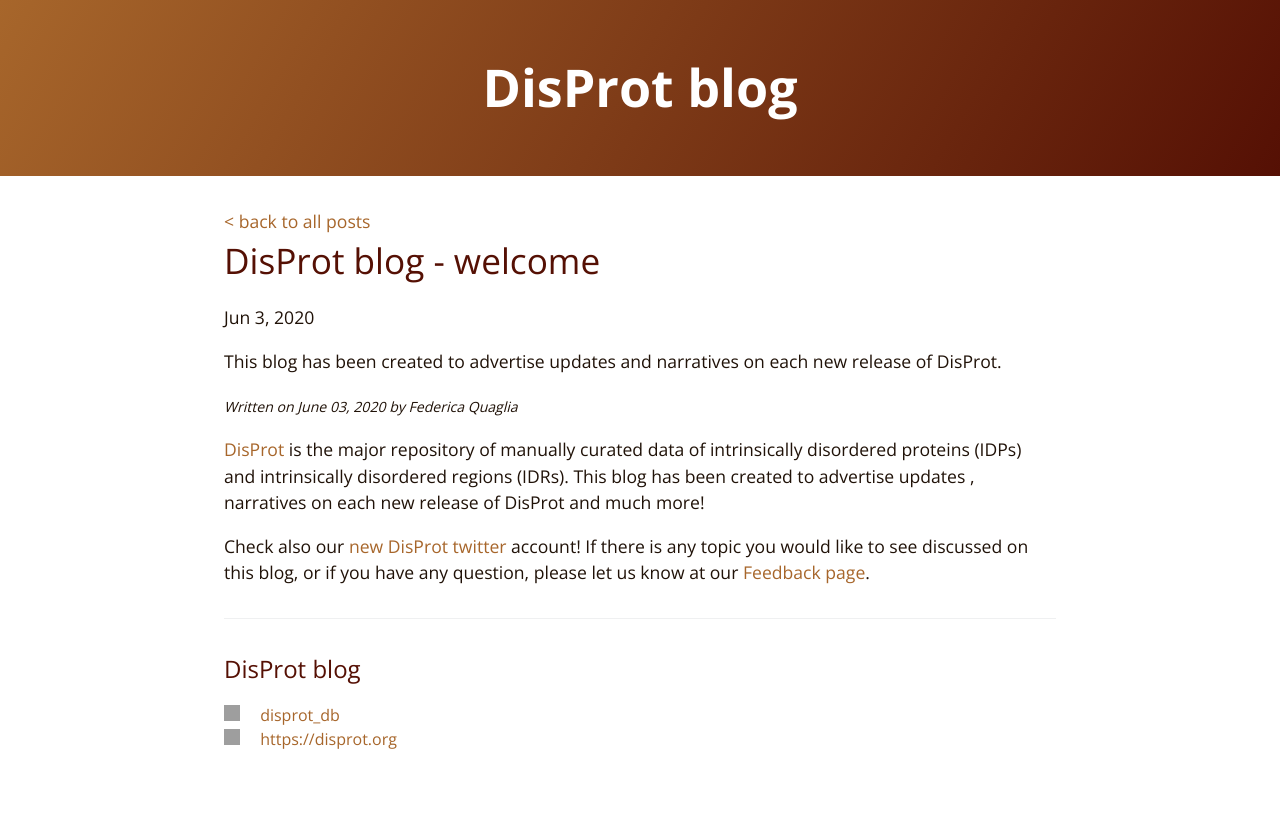
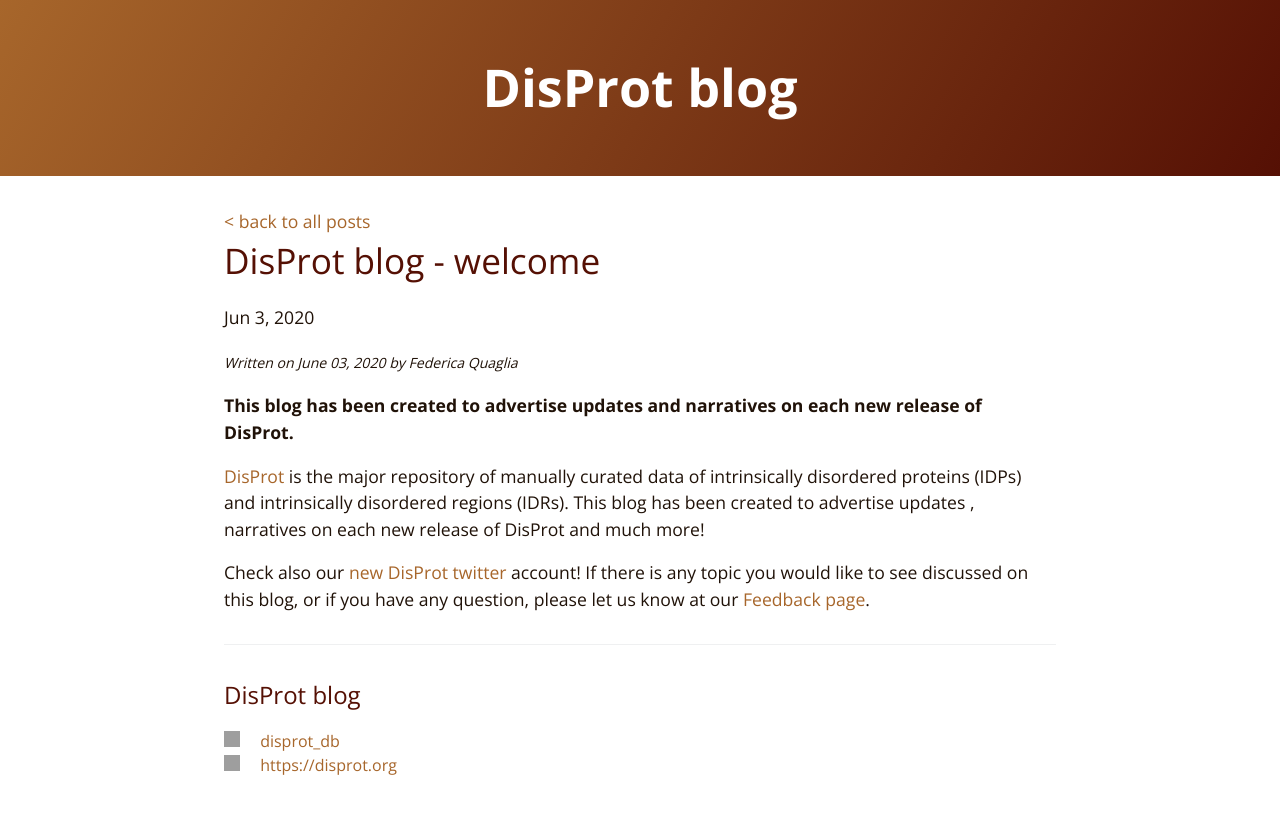
Before and after one commit to disprot/disprot.github.io, a Jekyll site: the page built from _posts/2020-06-03-welcome.markdown, in a window 1280 px wide. Shown: the top 814 px of the page. Built offline with Jekyll 4.4.1, drawn with Linux system fonts in a browser that asks for light colours; grey boxes are pictures that could not be loaded.

Commit message:
fix layouts

```diff
--- a/_posts/2020-06-03-welcome.markdown
+++ b/_posts/2020-06-03-welcome.markdown
@@ -4,9 +4,9 @@ title:  "DisProt blog - welcome"
 date:   2020-06-03 07:00:00 +0200
 ---
 
-This blog has been created to advertise updates and narratives on each new release of DisProt.
+<small><i> Written on June 03, 2020 by Federica Quaglia </i></small>
 
-<small><i> Written on June 03, 2020 by Federica Quaglia </i></small>
+<b>This blog has been created to advertise updates and narratives on each new release of DisProt. <b>
 
 [DisProt][disprot-link] is the major repository of manually curated data of intrinsically disordered proteins (IDPs) and intrinsically disordered regions (IDRs). This blog has been created to advertise updates , narratives on each new release of DisProt and much more!
 
```
Also changed, not shown: _posts/2020-06-04-release 2020_06.markdown (+2 -2 lines).
